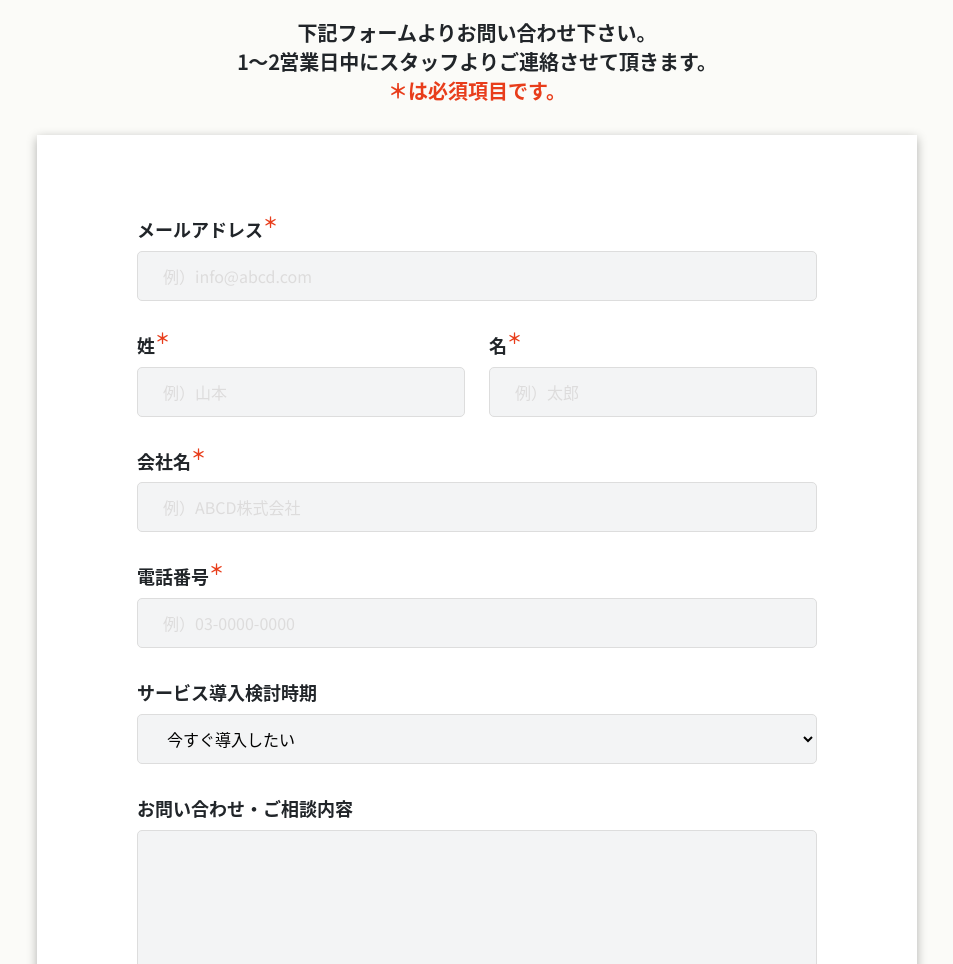
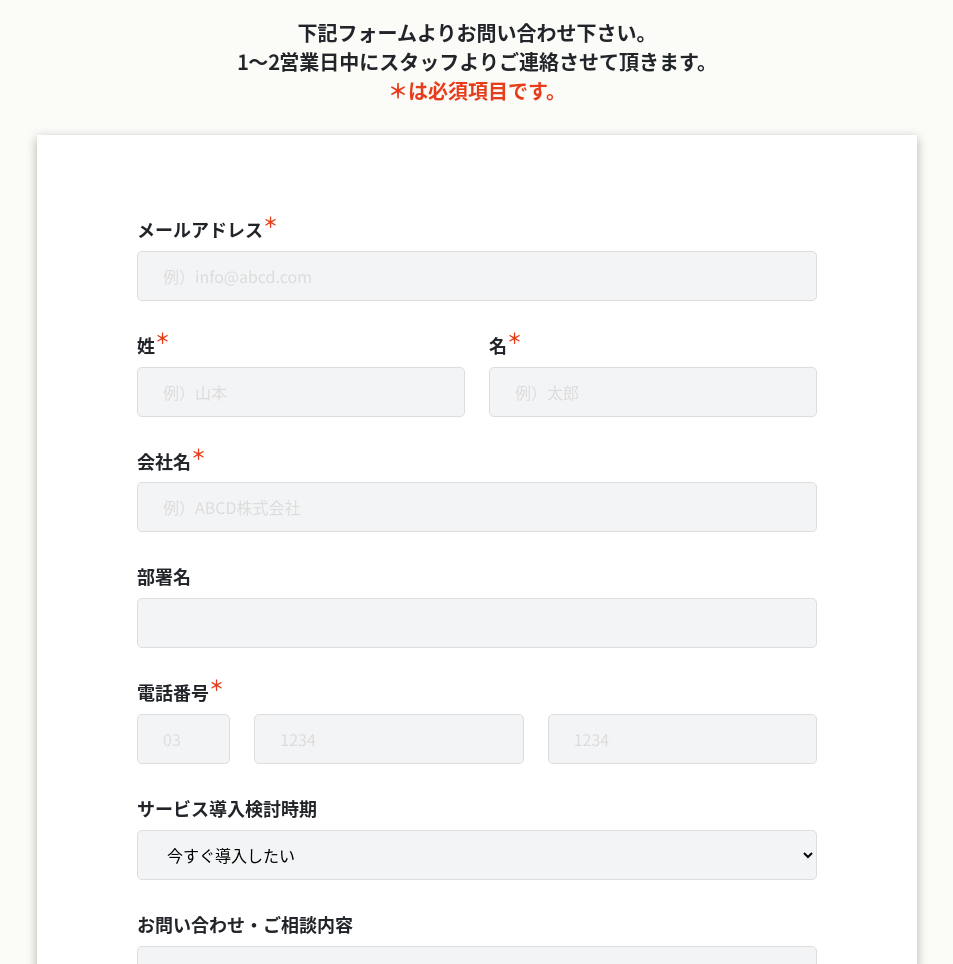
Before and after one commit to dragon1211/mawasell, a website: page contact.html in a window 1280 px wide. Shown: the part 200-1164 px from the top of the page, without its empty margins (163-1116 px from the left). Drawn offline with nearby package versions, Linux system fonts and the light colour scheme; a web font is replaced by a local one.

Commit message:
completed form

```diff
--- a/contact.html
+++ b/contact.html
@@ -79,7 +79,7 @@
                     1～2営業日中にスタッフよりご連絡させて頂きます。<br>
                     <span class="txt-red">＊は必須項目です。</span>
                 </h5>
-                <form class="contact-form" action="https://ai-tenbai.com/fy">
+                <form class="contact-form" method="post" action="https://ai-tenbai.com/fy">
                     <input type="hidden" name="Publisher_Id" value="101450" />
                     <input type="hidden" name="Form_Cd" value="bfM0q0" />
                     <input type="hidden" name="charcode" value="auto" />
@@ -109,9 +109,25 @@
                         <input type="text" id="company" name="Company_Name" placeholder="例）ABCD株式会社" required>
                     </div>
 
+
+                    <div class="edit-input">
+                        <label for="Department_Name" class="edit-title">部署名</label>
+                        <input type="text" id="Department_Name" name="Department_Name">
+                    </div>
+
                     <div class="edit-input">
                         <label for="tel" class="edit-title necessary">電話番号</label>
-                        <input type="text" id="tel" name="Tel0" placeholder="例）03-0000-0000" required>
+                        <div class="row">
+                            <div class="col-12 col-sm-2 mb-2 mb-sm-0">
+                                <input type="text" id="tel" name="Tel0" placeholder="03" required>
+                            </div>
+                            <div class="col-12 col-sm-5 mb-2 mb-sm-0">
+                                <input type="text" id="tel" name="Tel1" placeholder="1234" required>
+                            </div>
+                            <div class="col-12 col-sm-5">
+                                <input type="text" id="tel" name="Tel2" placeholder="1234" required>
+                            </div>
+                        </div>
                     </div>
 
                     <div class="edit-input">
@@ -123,10 +139,6 @@
                         </select>
                     </div>
 
-                    <!-- <div class="edit-input">
-                        <label for="office" class="edit-title">部署名</label>
-                        <input type="text" id="office" name="office">
-                    </div> -->
 
                     <div class="edit-input">
                         <label for="content" class="edit-title">お問い合わせ・ご相談内容</label>
@@ -144,7 +156,7 @@
     <footer>
         <div class="img-wrap">
             <picture>
-                <source media="(max-width: 450px)" srcset="./assets/img/mawasell_logo_col.jpg">
+                <source media="(max-width: 450px)" srcset="./assets/img/mawasell_logo_col.png">
                 <img src="./assets/img/mawasell_logo.png" alt="Mawasell" decoding="async">
             </picture>
         </div>
```
Also changed, not shown: assets/img/mawasell_logo_col.png.
